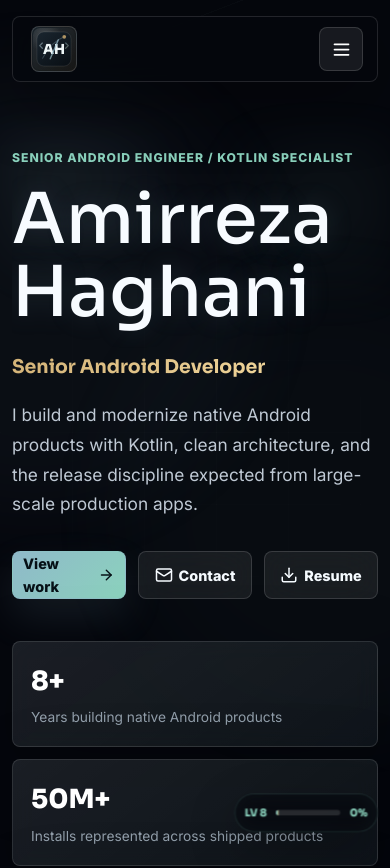
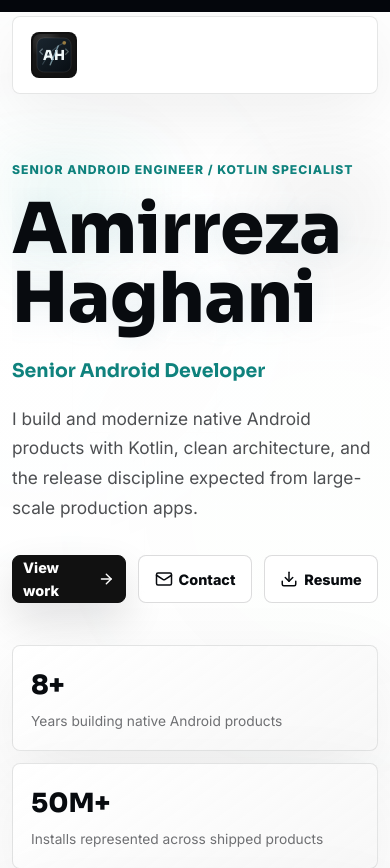
Before and after one commit to amirrezaHaghani/My-Portfolio, a Vue app: page / in a window 390 px wide. Shown: the top 868 px of the page. Built offline with nearby package versions, Linux system fonts and the light colour scheme.

Commit message:
Apply agency-style editorial redesign

```diff
--- a/src/styles.css
+++ b/src/styles.css
@@ -2787,6 +2787,338 @@ h3 {
   }
 }
 
+/* Apps with Love inspired editorial layer */
+:root {
+  --text-primary: #080b0f;
+  --text-soft: rgba(8, 11, 15, 0.72);
+  --text-muted: rgba(8, 11, 15, 0.58);
+  --text-faint: rgba(8, 11, 15, 0.42);
+  --cyan: #0f827d;
+  --mint: #14a38f;
+  --gold: #b08b43;
+  --accent-gradient: linear-gradient(135deg, #111111, #14a38f);
+  --accent-gradient-soft: linear-gradient(90deg, #111111, #14a38f, #b08b43);
+}
+
+body {
+  background:
+    radial-gradient(circle at 88% 12%, rgba(20, 163, 143, 0.09), transparent 26rem),
+    linear-gradient(180deg, #ffffff 0%, #f7f7f7 48%, #ffffff 100%);
+  color: var(--text-primary);
+}
+
+.animated-bg {
+  opacity: 0.18;
+  mix-blend-mode: multiply;
+}
+
+.animated-bg::before,
+.mesh-orb,
+.particle,
+.energy-lane {
+  opacity: 0.26;
+}
+
+.cursor-glow {
+  background: radial-gradient(circle, rgba(20, 163, 143, 0.13), rgba(8, 11, 15, 0.035) 42%, transparent 70%);
+  mix-blend-mode: multiply;
+}
+
+.gamification-hud,
+.achievement-toast {
+  display: none;
+}
+
+.scroll-progress {
+  height: 4px;
+  background: #111;
+  box-shadow: none;
+}
+
+.section-transition-line {
+  background: linear-gradient(90deg, transparent, rgba(8, 11, 15, 0.65), transparent);
+}
+
+.motion-curtain span {
+  background:
+    linear-gradient(90deg, rgba(255, 255, 255, 0.98), rgba(247, 247, 247, 0.96)),
+    radial-gradient(circle at 22% 50%, rgba(20, 163, 143, 0.18), transparent 34%);
+  box-shadow: inset 0 -1px 0 rgba(8, 11, 15, 0.08);
+}
+
+.motion-curtain span:nth-child(2) {
+  background:
+    linear-gradient(90deg, rgba(247, 247, 247, 0.98), rgba(255, 255, 255, 0.96)),
+    radial-gradient(circle at 74% 44%, rgba(176, 139, 67, 0.14), transparent 36%);
+}
+
+.motion-curtain span:nth-child(3) {
+  background:
+    linear-gradient(90deg, rgba(255, 255, 255, 0.98), rgba(247, 247, 247, 0.96)),
+    radial-gradient(circle at 44% 50%, rgba(8, 11, 15, 0.1), transparent 36%);
+}
+
+.site-nav {
+  min-height: 78px;
+  border-color: rgba(8, 11, 15, 0.1);
+  background: rgba(255, 255, 255, 0.78);
+  box-shadow: 0 18px 70px rgba(8, 11, 15, 0.07);
+}
+
+.brand {
+  border-color: rgba(8, 11, 15, 0.12);
+  background: #111;
+  color: #fff;
+}
+
+.desktop-links a,
+.mobile-panel a,
+.mobile-panel button,
+.language-toggle {
+  color: rgba(8, 11, 15, 0.7);
+}
+
+.desktop-links a:hover,
+.mobile-panel a:hover,
+.mobile-panel button:hover,
+.language-toggle:hover {
+  color: #080b0f;
+  background: rgba(8, 11, 15, 0.06);
+}
+
+.language-toggle,
+.secondary-button,
+.ghost-button,
+.filter-bar button,
+.social-row a,
+.copy-contact-button {
+  border-color: rgba(8, 11, 15, 0.14);
+  background: rgba(255, 255, 255, 0.82);
+  color: #080b0f;
+}
+
+.nav-cta,
+.primary-button {
+  border-color: #111;
+  background: #111;
+  color: #fff;
+  box-shadow: 0 18px 42px rgba(8, 11, 15, 0.12);
+}
+
+.nav-cta:hover,
+.primary-button:hover,
+.secondary-button:hover,
+.ghost-button:hover {
+  box-shadow: 0 24px 58px rgba(8, 11, 15, 0.13);
+}
+
+.section-shell {
+  width: min(1200px, calc(100% - 40px));
+  padding: 112px 0;
+}
+
+.section-shell::before {
+  background:
+    radial-gradient(circle at 18% 30%, rgba(20, 163, 143, 0.08), transparent 34%),
+    radial-gradient(circle at 82% 44%, rgba(8, 11, 15, 0.05), transparent 36%);
+}
+
+.eyebrow,
+.signal-card span,
+.timeline-card span,
+.project-body p,
+.contact-panel-label {
+  color: #0f827d;
+}
+
+h1,
+h2,
+h3 {
+  color: #080b0f;
+  font-weight: 900;
+}
+
+h1 {
+  font-size: clamp(4.1rem, 9.4vw, 8.4rem);
+  line-height: 0.98;
+}
+
+h2 {
+  font-size: clamp(2.8rem, 6vw, 5.8rem);
+  line-height: 1.02;
+}
+
+.hero-section {
+  grid-template-columns: minmax(0, 1fr) minmax(360px, 0.82fr);
+  gap: 70px;
+  padding-top: 104px;
+}
+
+.hero-role {
+  color: #0f827d;
+  background: none;
+  -webkit-text-fill-color: currentColor;
+}
+
+.hero-tagline,
+.section-heading p,
+.glass-panel p,
+.timeline-card p,
+.project-body span,
+.skill-card-header p,
+.contact-signal strong {
+  color: var(--text-soft);
+}
+
+.metric-strip div,
+.glass-panel,
+.skill-card,
+.timeline-card,
+.project-card,
+.contact-command-panel,
+.contact-form,
+.signal-card {
+  border-color: rgba(8, 11, 15, 0.1);
+  background:
+    linear-gradient(145deg, rgba(255, 255, 255, 0.94), rgba(247, 247, 247, 0.86)),
+    #fff;
+  box-shadow: 0 24px 80px rgba(8, 11, 15, 0.07);
+  backdrop-filter: blur(16px);
+}
+
+.metric-strip dt {
+  color: #080b0f;
+}
+
+.metric-strip dd,
+.contact-signal span,
+.project-company,
+.timeline-card ul,
+.skill-proof-list {
+  color: var(--text-muted);
+}
+
+.portrait-ring {
+  border-color: rgba(8, 11, 15, 0.12);
+  background:
+    linear-gradient(145deg, rgba(20, 163, 143, 0.11), rgba(176, 139, 67, 0.08)),
+    #fff;
+  box-shadow: 0 34px 110px rgba(8, 11, 15, 0.12);
+}
+
+.portrait-ring::after {
+  border-color: rgba(8, 11, 15, 0.12);
+}
+
+.signal-card {
+  transform: translateY(-24px);
+}
+
+.section-heading.centered {
+  justify-items: start;
+  text-align: left;
+}
+
+:root[dir='rtl'] .section-heading.centered {
+  justify-items: end;
+  text-align: right;
+}
+
+.skills-grid {
+  grid-template-columns: repeat(2, minmax(0, 1fr));
+}
+
+.projects-grid {
+  grid-template-columns: 1fr;
+  gap: 34px;
+}
+
+.project-card {
+  display: grid;
+  grid-template-columns: minmax(0, 1.15fr) minmax(340px, 0.85fr);
+  min-height: 440px;
+}
+
+.project-card:nth-child(even) .project-shot {
+  order: 2;
+}
+
+.project-card:nth-child(even) .project-body {
+  order: 1;
+}
+
+.project-shot {
+  height: 100%;
+  min-height: 440px;
+  background:
+    radial-gradient(circle at 35% 30%, color-mix(in srgb, var(--accent), transparent 76%), transparent 18rem),
+    linear-gradient(135deg, rgba(8, 11, 15, 0.08), rgba(255, 255, 255, 0.36));
+}
+
+.project-body {
+  display: grid;
+  align-content: center;
+}
+
+.project-body h3 {
+  font-size: clamp(1.65rem, 3vw, 3.2rem);
+  line-height: 1.05;
+}
+
+.project-card:hover .project-body h3 {
+  color: #080b0f;
+}
+
+.tech-stack em,
+.skill-chip,
+.contact-tags span {
+  border-color: rgba(8, 11, 15, 0.12);
+  background: rgba(8, 11, 15, 0.045);
+  color: rgba(8, 11, 15, 0.72);
+}
+
+.filter-bar button.active,
+.filter-bar button:hover,
+.skill-chip:hover,
+.contact-tags span:hover {
+  background: rgba(20, 163, 143, 0.1);
+  color: #080b0f;
+}
+
+.timeline::before {
+  background: linear-gradient(#111, #14a38f, transparent);
+}
+
+.timeline-dot {
+  border-color: #f7f7f7;
+}
+
+.contact-form input,
+.contact-form textarea {
+  border-color: rgba(8, 11, 15, 0.12);
+  background:
+    linear-gradient(90deg, rgba(20, 163, 143, 0), rgba(20, 163, 143, 0.04), rgba(20, 163, 143, 0)),
+    rgba(255, 255, 255, 0.72);
+  color: #080b0f;
+}
+
+.contact-form label {
+  color: rgba(8, 11, 15, 0.72);
+}
+
+.form-status {
+  color: #0f827d;
+}
+
+.site-footer,
+.site-footer a {
+  color: rgba(8, 11, 15, 0.68);
+}
+
+.site-footer a:hover {
+  color: #080b0f;
+}
+
 @media (max-width: 900px) {
   .mesh {
     width: 28rem;
@@ -2850,6 +3182,20 @@ h3 {
   .skills-grid,
   .projects-grid {
     grid-template-columns: 1fr;
+  }
+
+  .project-card {
+    grid-template-columns: 1fr;
+    min-height: auto;
+  }
+
+  .project-card:nth-child(even) .project-shot,
+  .project-card:nth-child(even) .project-body {
+    order: initial;
+  }
+
+  .project-shot {
+    min-height: 280px;
   }
 }
 
```
